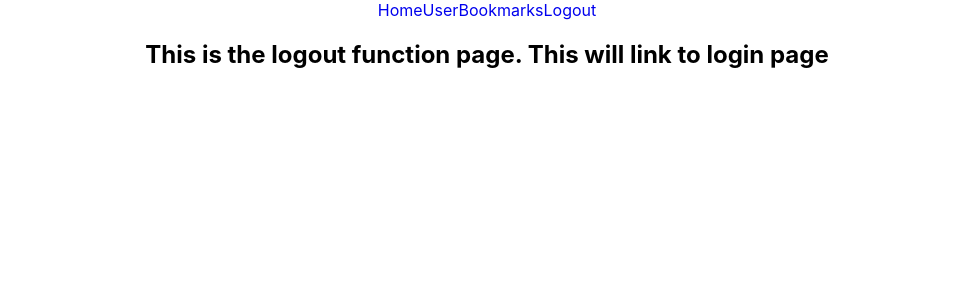
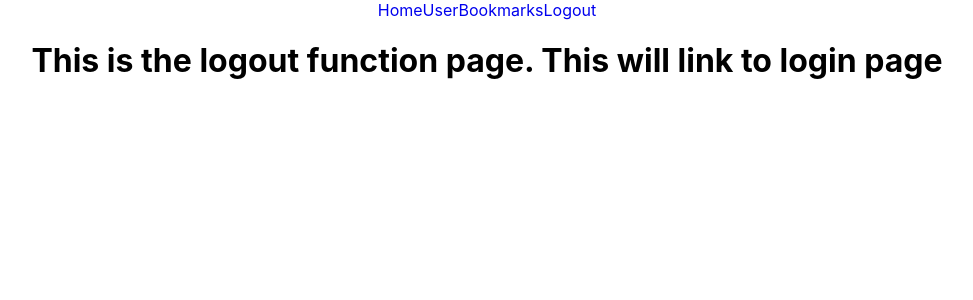
Before and after one commit to devrlora/React-Photo-App, a React (Create React App) app in the folder react-photoapp/: page / in a window 1280 px wide. Shown: the top 300 px of the page, without its empty margins (153-1126 px from the left). Built offline with nearby package versions, Linux system fonts and the light colour scheme.

Commit message:
add a switch component to prevent multiple pageloads

```diff
--- a/react-photoapp/src/components/Navbar.js
+++ b/react-photoapp/src/components/Navbar.js
@@ -1,5 +1,5 @@
 import React, { Component } from 'react';
-import {Route, NavLink} from 'react-router-dom';
+import {Route, Switch, NavLink} from 'react-router-dom';
 import '../components/Navbar.css';
 import Home from './Home';
 import User from './User';
@@ -17,13 +17,15 @@
                     <NavLink activeClassName = 'active-tab' to = '/user'>User</NavLink>
                     <NavLink activeClassName = 'active-tab' to = '/bookmarks'>Bookmarks</NavLink>
                     <NavLink activeClassName = 'active-tab' to = '/logout'>Logout</NavLink>
+                    </nav>
+                <Switch>
                     {/* use 'exact' to prevent multiple pages loading */}
-                <Route exact path ='/home' component={Home} />
-                <Route exact path ='/user' component={User} />
-                <Route exact path ='/bookmarks' component={Bookmarks} />
-                {/* Logout should route back to login page */}
-                <Route exact path ='/' component={Logout} />
-                </nav>
+                    <Route exact path ='/home' component={Home} />
+                    <Route exact path ='/user' component={User} />
+                    <Route exact path ='/bookmarks' component={Bookmarks} />
+                    {/* Logout should route back to login page */}
+                    <Route exact path ='/' component={Logout} />
+                </Switch>
             </div>
         )
     }
```
